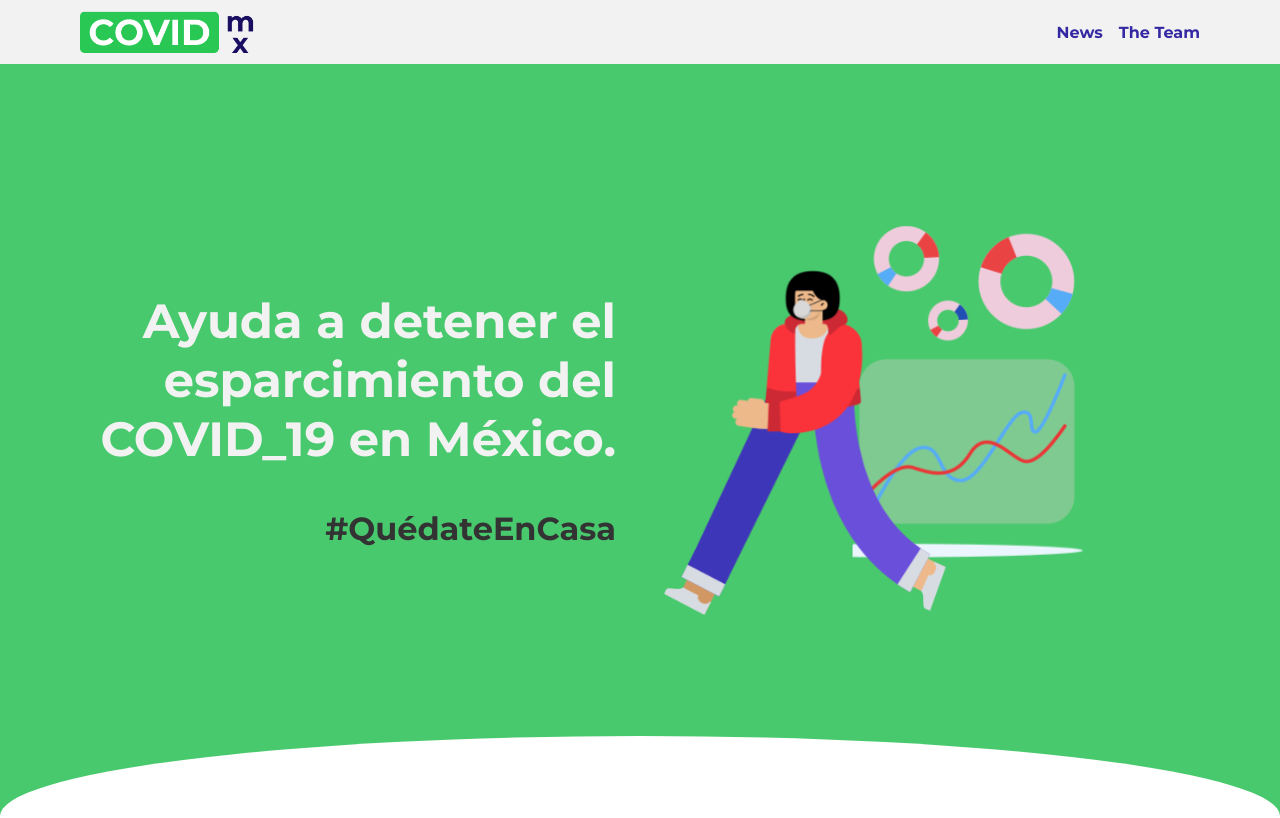
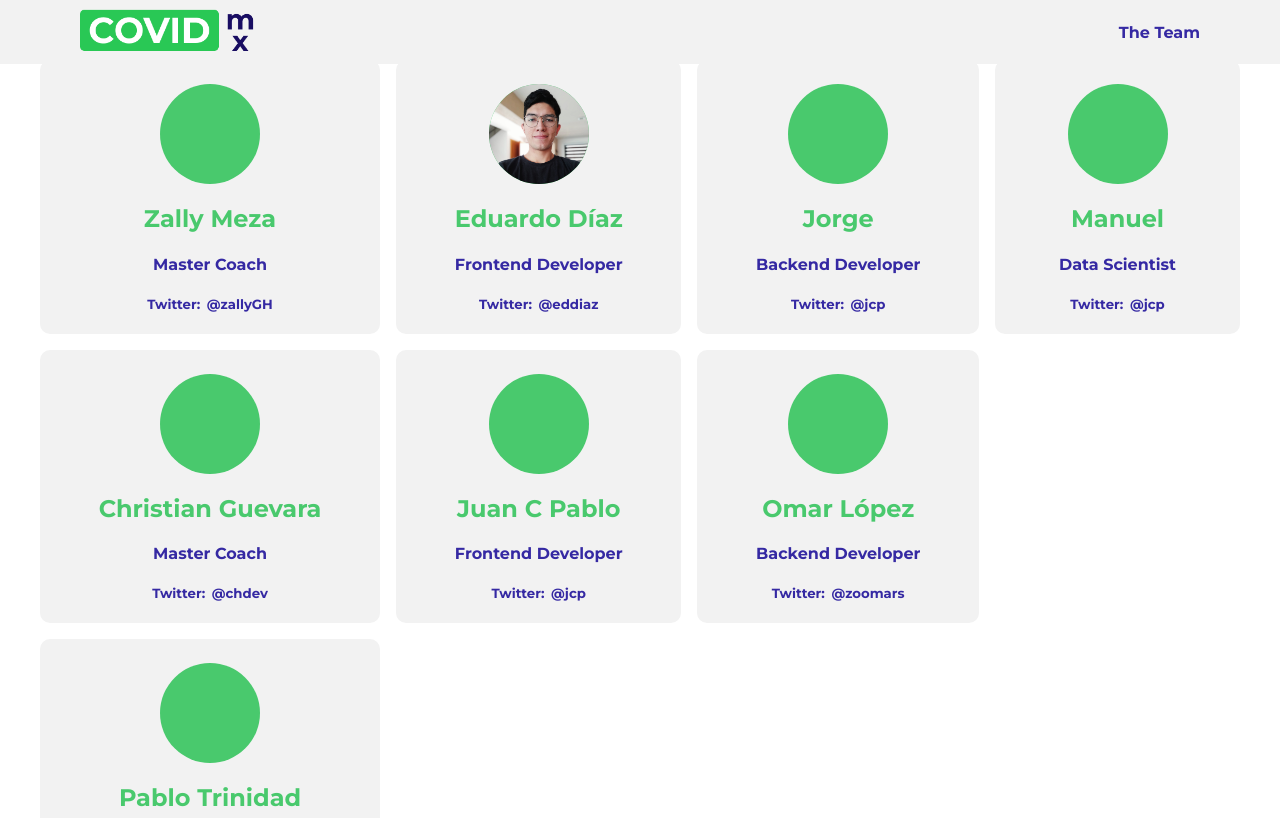
Before and after one commit to CovidMx/CovidMX-frontend, a React app: page /team in a window 1280 px wide. Shown: the top 818 px of the page. Built offline with nearby package versions, Linux system fonts and the light colour scheme.

Commit message:
Router activado

```diff
--- a/package.json
+++ b/package.json
@@ -27,6 +27,7 @@
     "react": "^16.13.1",
     "react-dom": "^16.13.1",
     "react-leaflet": "^2.7.0",
+    "react-router-dom": "^5.2.0",
     "recharts": "^1.8.5"
   },
   "devDependencies": {
--- a/src/components/Header.jsx
+++ b/src/components/Header.jsx
@@ -1,18 +1,20 @@
 import React from 'react';
+import { Link } from 'react-router-dom';
 
 import logo from '../assets/static/logo-cmx.png';
 import '../assets/styles/components/Header.scss';
 
 const Header = () => (
   <div className='Header'>
-    <img alt='CovidMx' src={logo} className='Header__logo' />
+    <Link to='/'>
+      <img alt='CovidMx' src={logo} className='Header__logo' />
+    </Link>
     <nav className='Header__nav'>
       <ul>
         <li>
-          <a href='/'>News</a>
-        </li>
-        <li>
-          <a href='/'>The Team</a>
+          <Link to='/team'>
+            The Team
+          </Link>
         </li>
       </ul>
     </nav>
--- a/src/routes/App.jsx
+++ b/src/routes/App.jsx
@@ -1,9 +1,17 @@
 import React from 'react';
+import { BrowserRouter, Route, Switch } from 'react-router-dom';
+
 import Home from '../pages/Home';
+import Team from '../pages/Team';
 
 const App = () => {
   return (
-    <Home />
+    <BrowserRouter>
+      <Switch>
+        <Route exact path='/' component={Home} />
+        <Route exact path='/team' component={Team} />
+      </Switch>
+    </BrowserRouter>
   );
 };
 
--- a/webpack.config.js
+++ b/webpack.config.js
@@ -10,6 +10,9 @@ module.exports = {
   },
   resolve: {
     extensions: ['.js', '.jsx'],
+  },
+  devServer: {
+    historyApiFallback: true,
   },
   module: {
     rules: [
```
Also changed, not shown: 1 other file (tests, documents, lock files or other folders).
